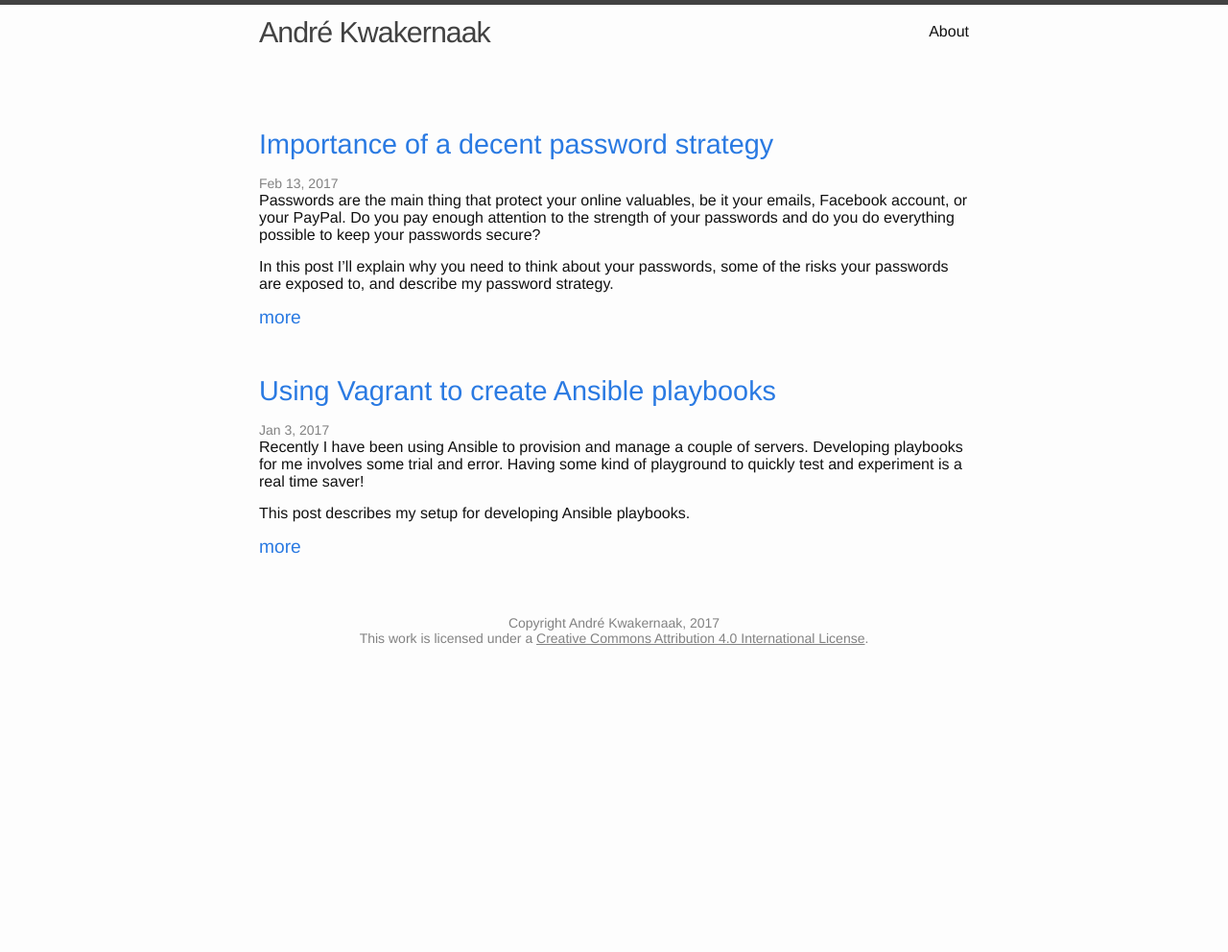
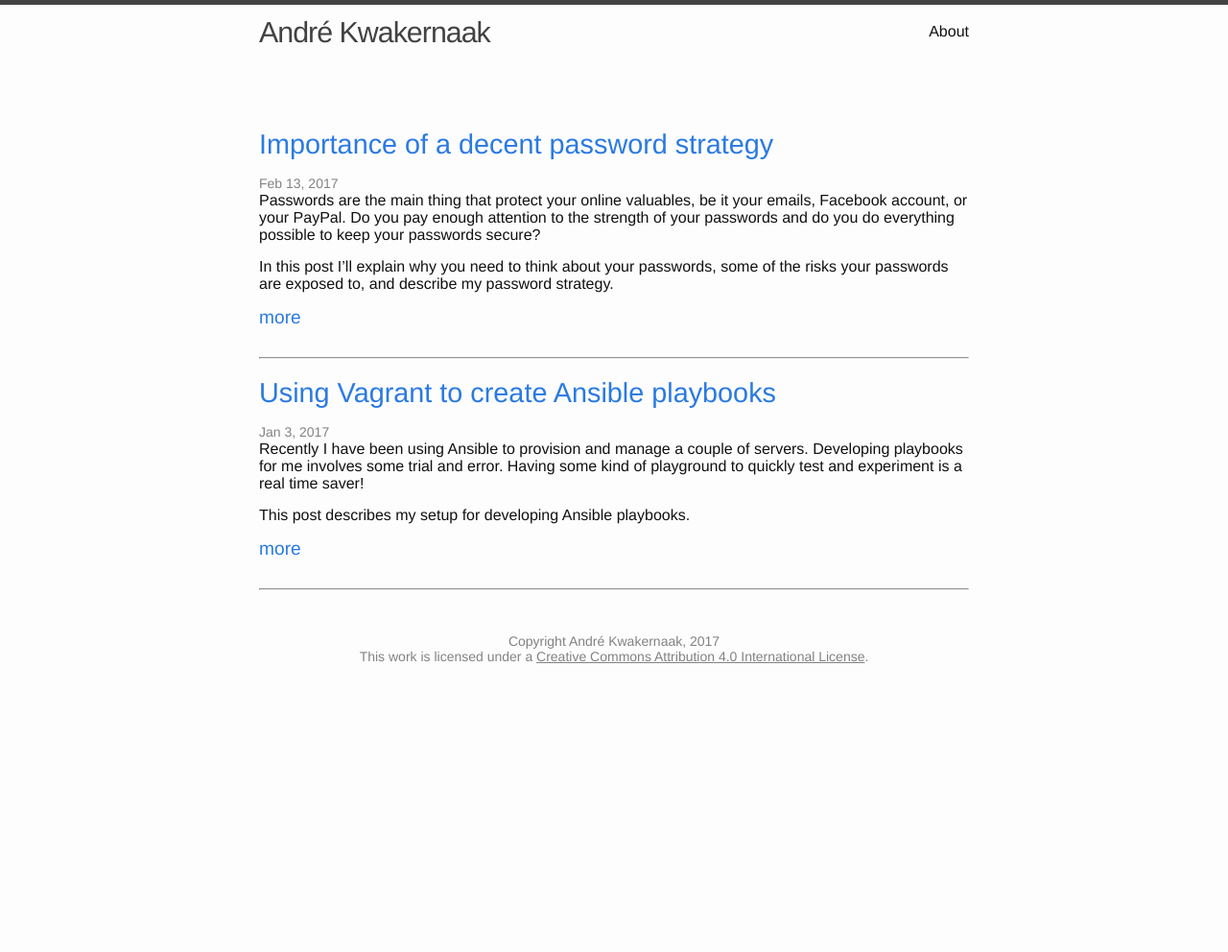
Before and after one commit to apollux/apollux.github.io, a Jekyll site: the page built from index.html, in a window 1280 px wide. Shown: the whole page at 96% size. Built offline with Jekyll 4.4.1, drawn with Linux system fonts in a browser that asks for light colours.

Commit message:
Added ruler between posts.

```diff
--- a/_sass/_layout.scss
+++ b/_sass/_layout.scss
@@ -122,7 +122,9 @@
     font-size: 1.2em;
 }
 
-
+hr {
+    border-color: $grey-color-light;
+}
 
 /**
  * Posts
--- a/index.html
+++ b/index.html
@@ -14,6 +14,7 @@ layout: default
         {{ post.excerpt }} <a class="post-link" href="{{ post.url | prepend: site.baseurl }}">more</a>
 
       </li>
+      <hr/>
     {% endfor %}
   </ul>
 
```
